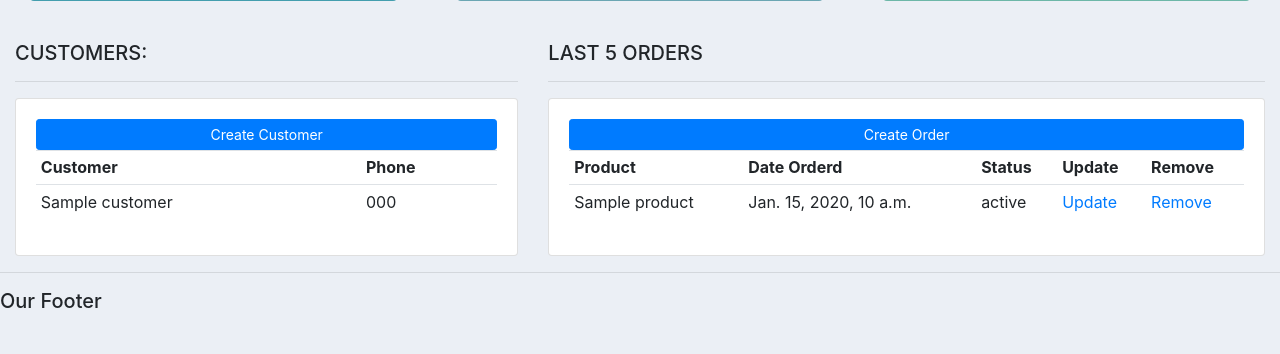
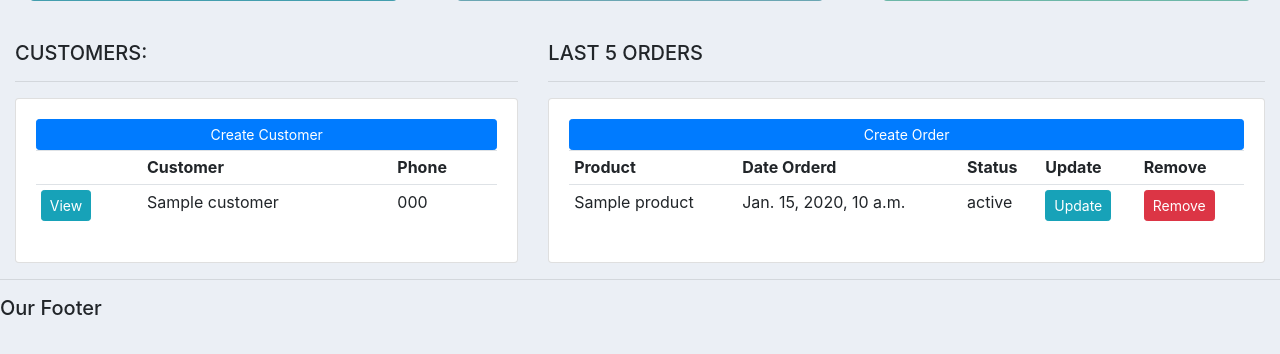
Before and after one commit to CheStix/CRM, a Django app: template crm/accounts/templates/accounts/dashboard.html in a window 1280 px wide. Shown: the part 228-582 px from the top of the page. Run offline with Django 3.2, Linux system fonts and the light colour scheme; the template is opened without the code that fills it: most values are stand-ins (such as "Sample title", 1, 10 or a date in 2020); some libraries are stand-ins or nearby versions.

Commit message:
URL routing in templates

```diff
--- a/crm/accounts/templates/accounts/dashboard.html
+++ b/crm/accounts/templates/accounts/dashboard.html
@@ -15,11 +15,13 @@
                 <a class="btn btn-primary  btn-sm btn-block" href="">Create Customer</a>
                 <table class="table table-sm">
                     <tr>
+                        <th></th>
                         <th>Customer</th>
                         <th>Phone</th>
                     </tr>
                     {% for customer in customers %}
                         <tr>
+                            <td><a class="btn btn-sm btn-info" href="{% url 'customer_url' customer.id %}">View</a></td>
                             <td>{{ customer.name }}</td>
                             <td>{{ customer.phone }}</td>
                         </tr>
@@ -47,8 +49,8 @@
                             <td>{{ order.product.name }}</td>
                             <td>{{ order.date_created }}</td>
                             <td>{{ order.status }}</td>
-                        <td><a href="">Update</a></td>
-                        <td><a href="">Remove</a></td>
+                        <td><a class="btn btn-sm btn-info" href="">Update</a></td>
+                        <td><a class="btn btn-sm btn-danger" href="">Remove</a></td>
                         </tr>
                     {% endfor %}
                 </table>
--- a/crm/accounts/templates/accounts/navbar.html
+++ b/crm/accounts/templates/accounts/navbar.html
@@ -9,10 +9,10 @@
   <div class="collapse navbar-collapse" id="navbarNav">
     <ul class="navbar-nav">
       <li class="nav-item active">
-        <a class="nav-link" href="#">Dashboard</a>
+        <a class="nav-link" href="{% url 'home_url' %}">Dashboard</a>
       </li>
       <li class="nav-item">
-        <a class="nav-link" href="#">Products</a>
+        <a class="nav-link" href="{% url 'product_url' %}">Products</a>
       </li>
     </ul>
   </div>
--- a/crm/accounts/urls.py
+++ b/crm/accounts/urls.py
@@ -3,7 +3,7 @@ from django.urls import path
 from . import views
 
 urlpatterns = [
-    path('', views.home),
-    path('products/', views.products),
-    path('customer/<int:pk>/', views.customer),
+    path('', views.home, name='home_url'),
+    path('products/', views.products, name='product_url'),
+    path('customer/<int:pk>/', views.customer, name='customer_url'),
 ]
```
